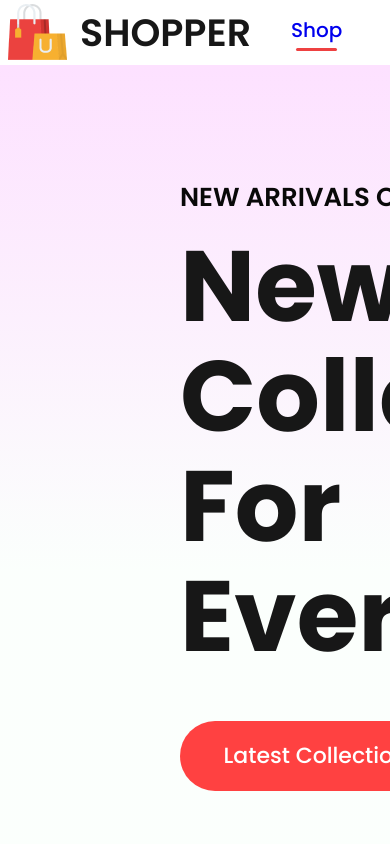
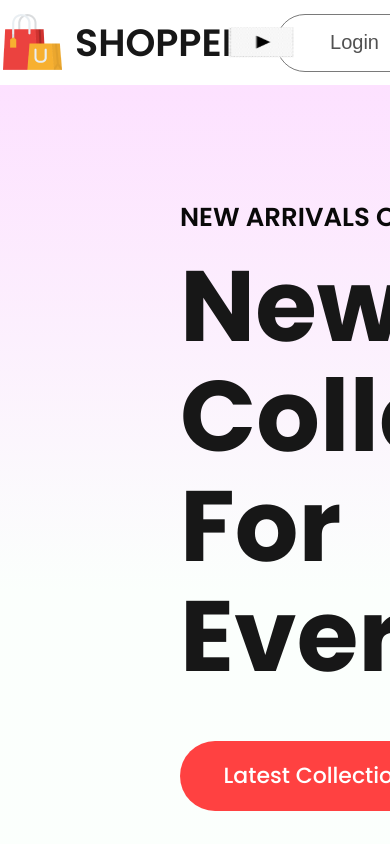
Before and after one commit to nimendra-ag/frontend, a React (Vite) app in the folder front-end/: page / in a window 390 px wide. Shown: the top 844 px of the page. Built offline with nearby package versions, Linux system fonts and the light colour scheme.

Commit message:
Add the navbar menu dropdown icon and some media queries. Did not add all the media queries

```diff
--- a/front-end/src/Components/Navbar/Navbar.css
+++ b/front-end/src/Components/Navbar/Navbar.css
@@ -1,23 +1,24 @@
-.navbar{
+.navbar {
     display: flex;
     justify-content: space-around;
     padding: 0px 5px;
     box-shadow: 0 1px 3px -2px black;
 }
 
-.nav-logo{
+.nav-logo {
     display: flex;
     align-items: center;
     gap: 10px;
 }
 
-.nav-logo p{       /*selects p elements within the elements that has nav-logo class*/
+.nav-logo p {
+    /*selects p elements within the elements that has nav-logo class*/
     color: #171717;
     font-size: 38px;
     font-weight: 600;
 }
 
-.nav-menu{
+.nav-menu {
     display: flex;
     align-items: center;
     list-style: none;
@@ -27,7 +28,7 @@
     font-weight: 500;
 }
 
-.nav-menu li{
+.nav-menu li {
     display: flex;
     flex-direction: column;
     align-items: center;
@@ -36,7 +37,7 @@
     cursor: pointer;
 }
 
-.nav-menu hr{
+.nav-menu hr {
     border: none;
     width: 80%;
     height: 3px;
@@ -44,13 +45,13 @@
     background: #EE4141;
 }
 
-.nav-login-cart{
+.nav-login-cart {
     display: flex;
     align-items: center;
     gap: 45px;
 }
 
-.nav-login-cart button{
+.nav-login-cart button {
     width: 157px;
     height: 58px;
     outline: none;
@@ -62,11 +63,12 @@
     background: white;
     cursor: pointer;
 }
-.nav-login-cart button:active{
+
+.nav-login-cart button:active {
     background: #f3f3f3;
 }
 
-.nav-cart-count{
+.nav-cart-count {
     width: 22px;
     height: 22px;
     display: flex;
@@ -79,3 +81,38 @@
     background: red;
     color: white;
 }
+
+.nav-dropdown {
+    display: none;
+}
+
+@media(max-width:800px) {
+    .navbar {
+        padding: 10px 0px;
+    }
+
+    .nav-dropdown {
+        display: block;
+        width: 30px;
+        rotate: -90deg;
+        transition: 0.5s;
+    }
+
+    .nav-menu{
+        display: none;
+        height: 80px;
+        width: 100%;
+        position: absolute;
+        background-color: white;
+        justify-content: center;
+        top: 50px;
+    }
+
+    .nav-menu-visible{
+        display: flex;
+    }
+
+    .nav-dropdown.open{
+        transform: rotate(90deg);
+    }
+}
--- a/front-end/src/Components/Navbar/Navbar.jsx
+++ b/front-end/src/Components/Navbar/Navbar.jsx
@@ -1,22 +1,30 @@
-import React, { useContext } from 'react'
+import React, { useContext, useRef } from 'react'
 import './Navbar.css'
 import { useState } from 'react'
 import logo from '../Assets/logo.png'
 import cart_icon from '../Assets/cart_icon.png'
 import { Link } from 'react-router-dom'
 import { ShopContext } from '../../Context/ShopContext'
+import nav_dropdown from '../Assets/nav_dropdown.png'
 
 const Navbar = () => {
     const [menu, setMenu] = useState("shop");
     const {getTotalCartItems} = useContext(ShopContext);
+    const menuRef = useRef();
 
+    const dropdown_toggle = () =>{
+        menuRef.current.classList.toggle('nav-menu-visible');
+        e.target.classList.toggle('open');
+
+    }
     return (
         <div className='navbar'>
             <div className="nav-logo">
                 <img src={logo} alt="" />
                 <p>SHOPPER</p>
             </div>
-            <ul className='nav-menu'>
+            <img className='nav-dropdown' onClick={dropdown_toggle} src={nav_dropdown} alt="" />
+            <ul ref={menuRef} className='nav-menu'>
                 <li onClick={()=> {setMenu("shop")}}><Link style={{textDecoration: 'none'}} to='/'>Shop</Link>{menu ==="shop" ? <hr/>: <></>}</li>
                 <li onClick={()=> {setMenu("mens")}}><Link style={{textDecoration: 'none'}} to='/mens'>Men</Link>{menu ==="mens" ? <hr/>: <></>}</li>
                 <li onClick={()=> {setMenu("womens")}}><Link style={{textDecoration: 'none'}} to='/womens'>Women</Link>{menu ==="womens" ? <hr/>: <></>}</li>
```
Also changed, not shown: front-end/src/Components/Assets/nav_dropdown.png (added).
